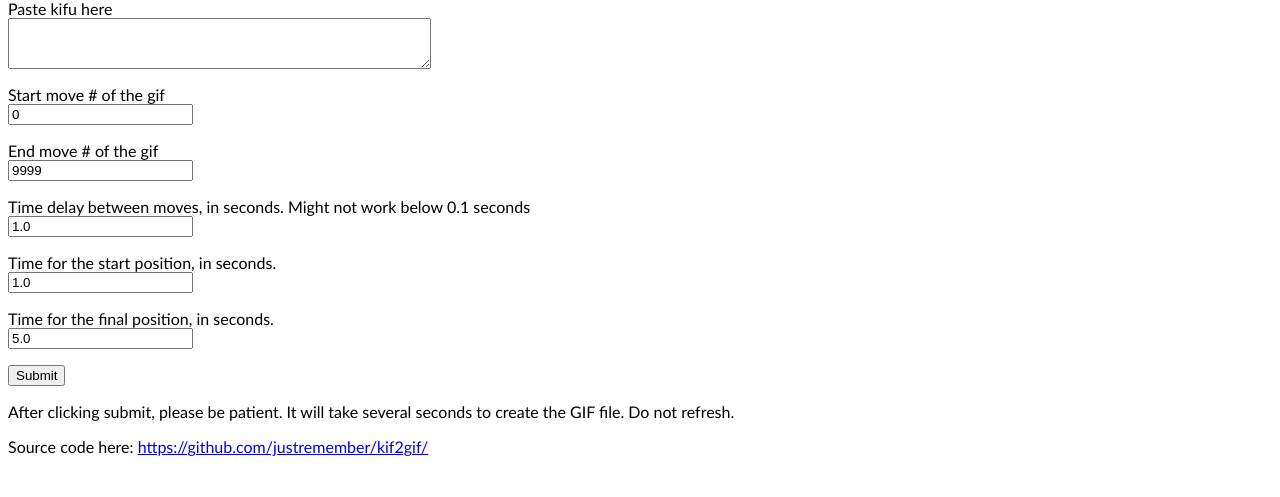
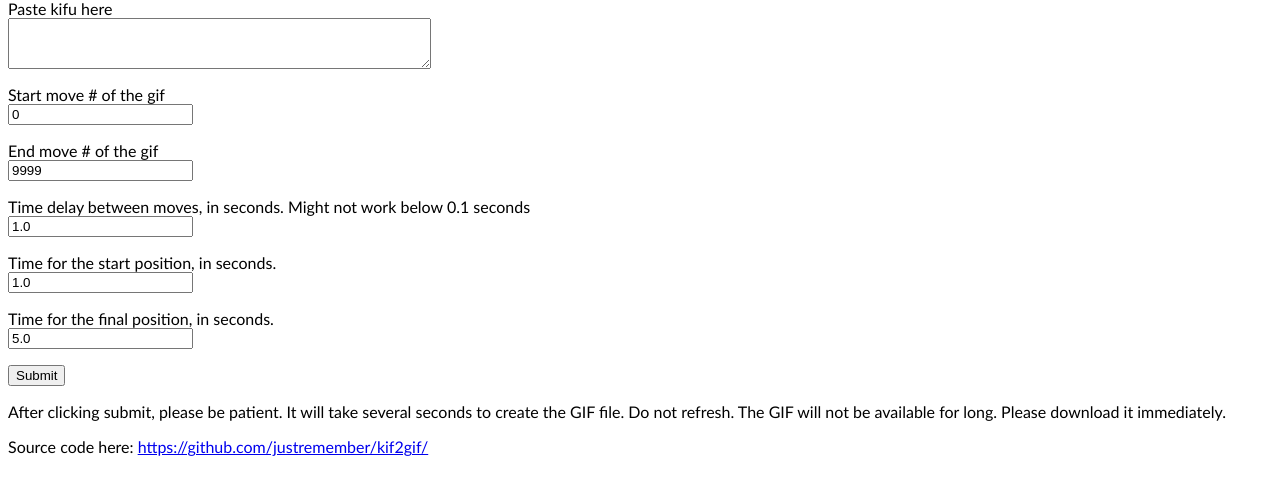
Before and after one commit to justremember/kif2gif, a Flask app: page / in a window 1280 px wide. Shown: the part 69-566 px from the top of the page. Run offline with Flask 2, Linux system fonts and the light colour scheme.

Commit message:
add warning to download gif immediately

```diff
--- a/app/templates/index.html
+++ b/app/templates/index.html
@@ -29,7 +29,7 @@
             {{ form.final_delay }}
         </p>
         <p>{{ form.submit() }}</p>
-        <p>After clicking submit, please be patient. It will take several seconds to create the GIF file. Do not refresh.
+        <p>After clicking submit, please be patient. It will take several seconds to create the GIF file. Do not refresh. The GIF will not be available for long. Please download it immediately.</p>
     </form>
     <p>Source code here: <a href="https://github.com/justremember/kif2gif/">https://github.com/justremember/kif2gif/<a></p>
 {% endblock %}
```
